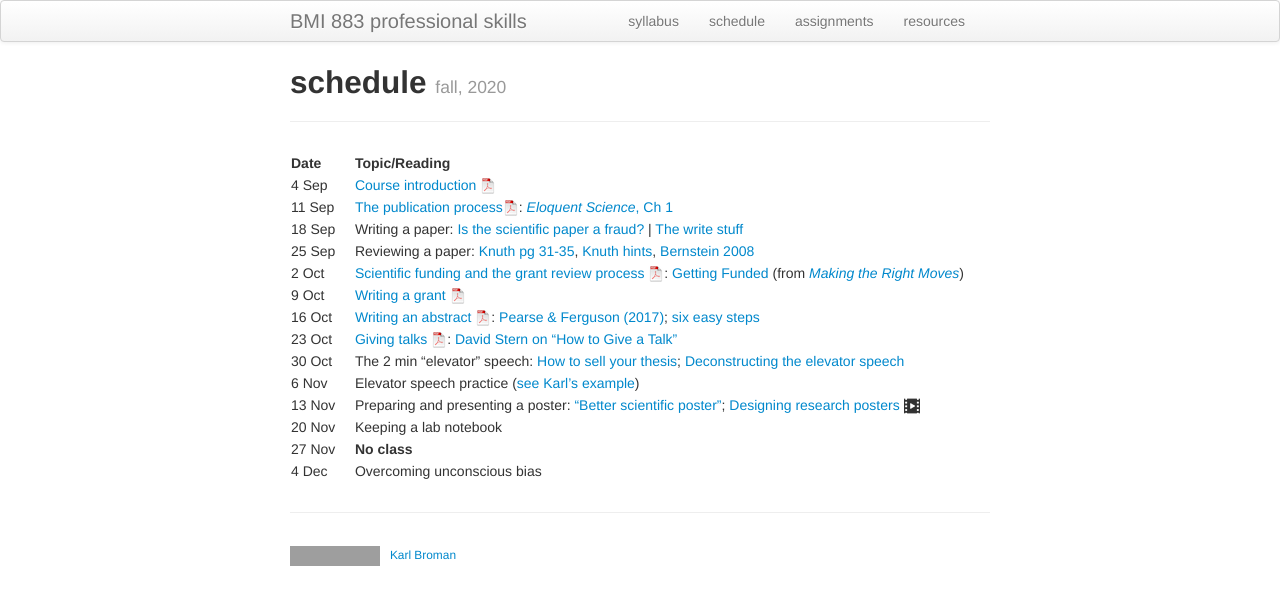
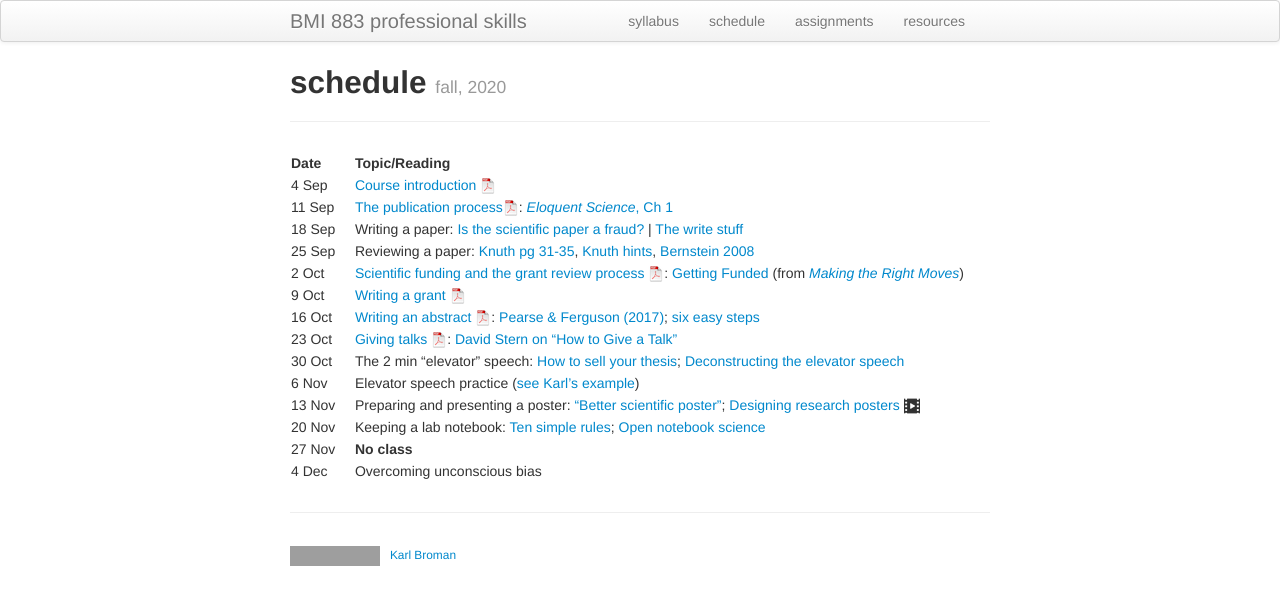
Before and after one commit to kbroman/BMI883, a Jekyll site: the page built from schedule.md, in a window 1280 px wide. Shown: the top 605 px of the page. Built offline with Jekyll 4.4.1, drawn with Linux system fonts in a browser that asks for light colours; grey boxes are pictures that could not be loaded.

Commit message:
Add readings re lab notebooks

```diff
--- a/schedule.md
+++ b/schedule.md
@@ -18,6 +18,6 @@ description: Schedule and readings for BMI 883, Biomedical data science professi
 | 30 Oct  |    | The 2 min "elevator" speech: [How to sell your thesis](https://thesiswhisperer.com/2010/07/01/how-to-sell-your-thesis-in-3-minutes-or-less/); [Deconstructing the elevator speech](https://uclalibrary.github.io/research-tips/deconstructing-the-elevator-speech/) |
 |  6 Nov  |    | Elevator speech practice ([see Karl's example](elevator_speech_example.html))|
 | 13 Nov  |    | Preparing and presenting a poster: ["Better scientific poster"](https://www.insidehighered.com/news/2019/06/24/theres-movement-better-scientific-posters-are-they-really-better); [Designing research posters ![video icon](icons/video-icon.png)](https://www.youtube.com/watch?v=XDJeSj7u488) |
-| 20 Nov  |    | Keeping a lab notebook |
+| 20 Nov  |    | Keeping a lab notebook: [Ten simple rules](https://doi.org/10.1371/journal.pcbi.1004385); [Open notebook science](https://crastina.se/open-notebook-science-the-carl-boettiger-interview-2/)  |
 | 27 Nov  |    | **No class** |
 | 4 Dec   |    | Overcoming unconscious bias |
```
